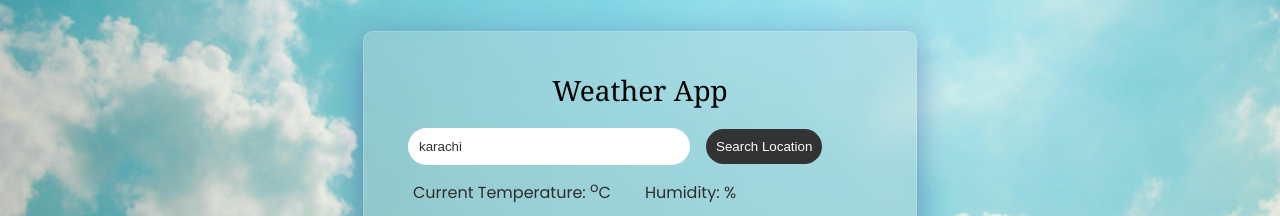
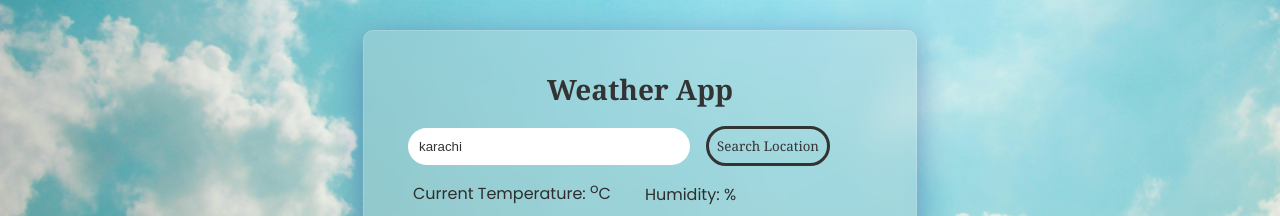
Before and after one commit to NoorJehan20/weatherapp, a React (Create React App) app: page / in a window 1280 px wide. Shown: the part 226-442 px from the top of the page. Built offline with nearby package versions, Linux system fonts and the light colour scheme; no server answers.

Commit message:
hover effect

```diff
--- a/src/App.css
+++ b/src/App.css
@@ -34,19 +34,39 @@
 
 .app_name {
   font-family: Georgia, 'Times New Roman', Times, serif;
+  color: #333;
   font-size: 28px;
-  font-weight: 400;
+  font-weight: 600;
   text-align: center;
 }
 
-.location_search {
+/* .location_search {
   padding: 10px;
   color: white;
   background-color: #333;
   border: none;
   border-radius: 50px;
   margin-left: 16px;
+} */
+
+.location_search{
+  padding: 8px;
+  outline: none;
+  transition: all .5s ease;
+  color: #333;
+  border: 3px solid #333;
+  font-family:Georgia, 'Times New Roman', Times, serif;
+  text-align: center;
+  margin-left: 16px;
+  background-color : transparent;
+  border-radius: 50px;
 }
+
+.location_search:hover {
+  color: #fff;
+  background-color: #333;
+}
+
 .location_input {
   padding: 10px;
   margin-left: 24px;
```
Also changed, not shown: src/background2.jpg (added).
